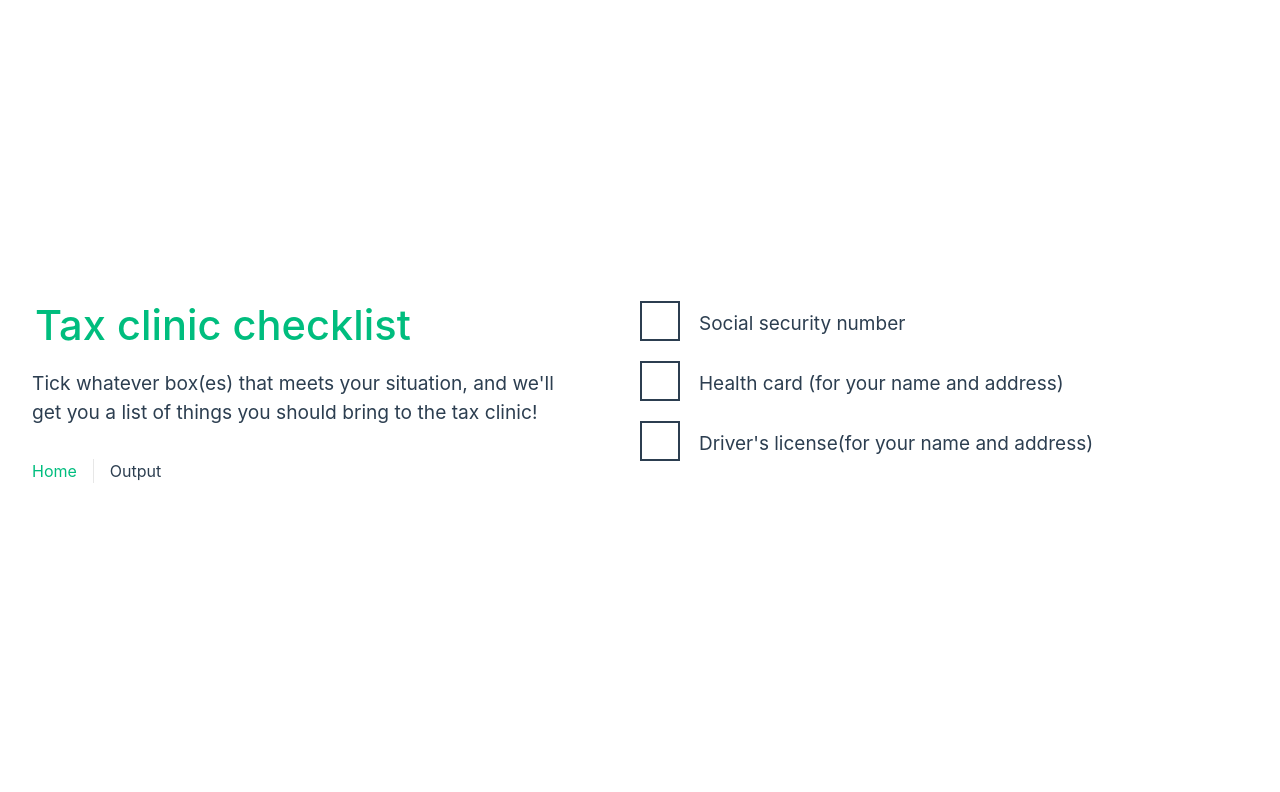
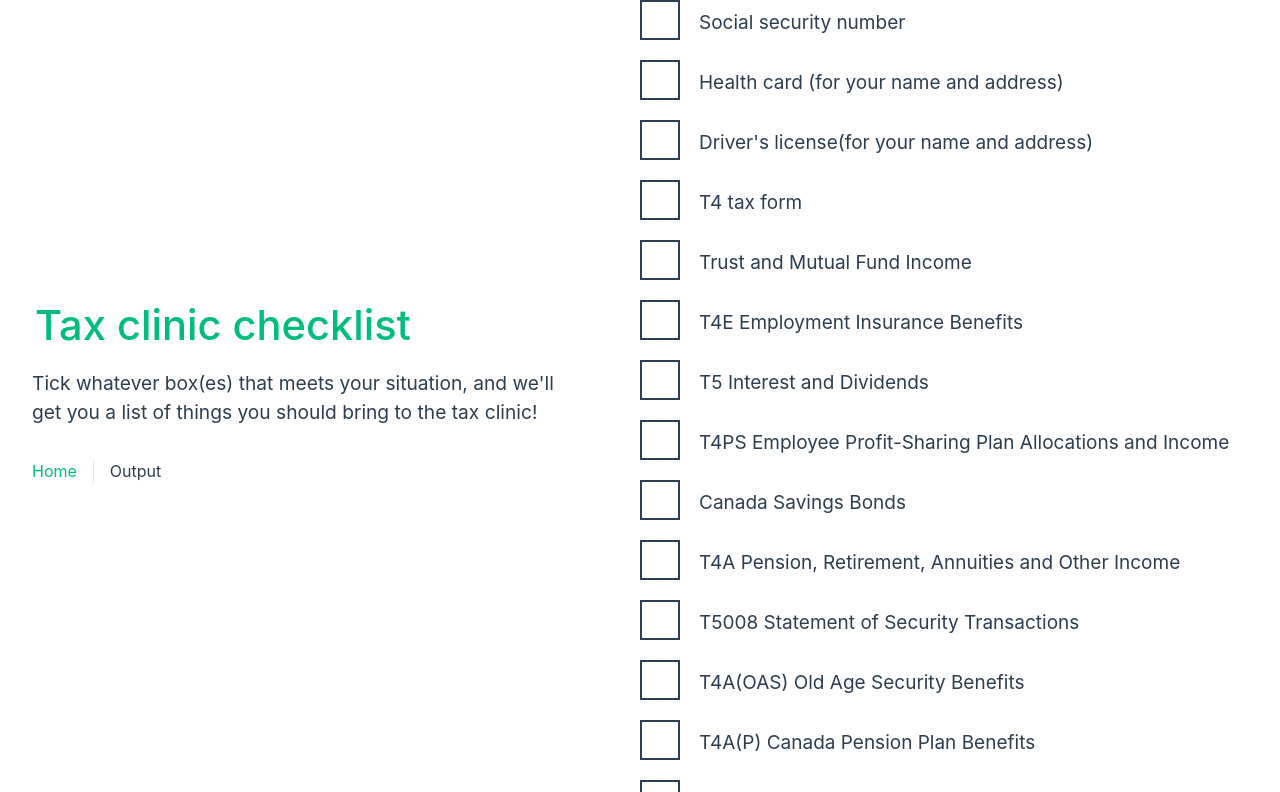
Before and after one commit to thomassth/tax-prep, a Vue app: page /output in a window 1280 px wide. Shown: the top 792 px of the page. Built offline with nearby package versions, Linux system fonts and the light colour scheme.

Commit message:
all items

```diff
--- a/src/components/OutputPage.vue
+++ b/src/components/OutputPage.vue
@@ -19,7 +19,7 @@ const filteredSet = computed(() => {
 })
 
 const filteredItems = computed(() =>
- filteredSet.value ?  outputStore.outputDb.filter((item) => filteredSet.value.has(item.id) === true):outputStore.outputDb
+ inputStore.selected.length ?  outputStore.outputDb.filter((item) => filteredSet.value.has(item.id) === true):outputStore.outputDb
 )
 
 const items = ref(
```
